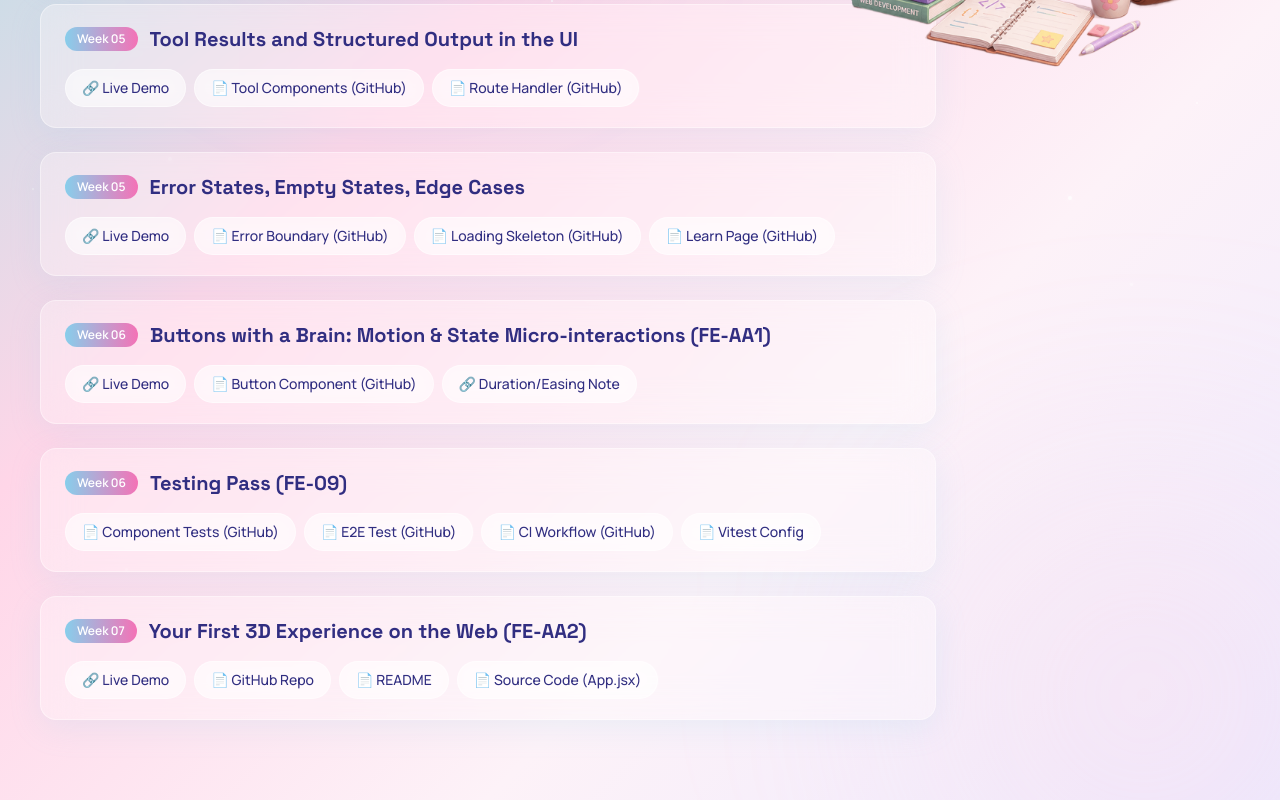
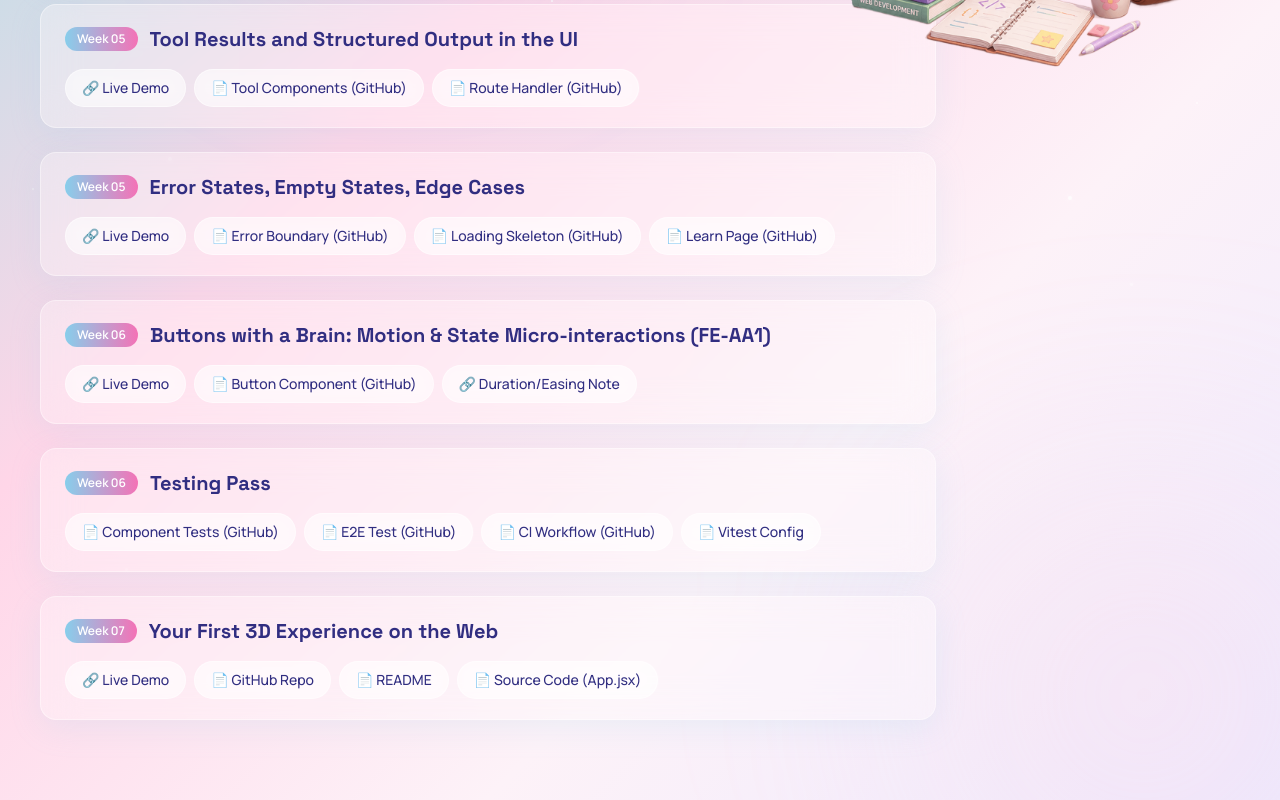
Before and after one commit to Sawaira-Fareed/flyrank-capstone, a Next.js app: page /assignments in a window 1280 px wide. Shown: the part 1100-1900 px from the top of the page. Built offline with nearby package versions, Linux system fonts and the light colour scheme.

Commit message:
update : Week 07 assignment added !

```diff
--- a/src/app/assignments/page.tsx
+++ b/src/app/assignments/page.tsx
@@ -84,7 +84,7 @@ const assignments = [
 },
 {
   week: "Week 06",
-  title: "Testing Pass (FE-09)",
+  title: "Testing Pass ",
   links: [
     { label: "Component Tests (GitHub)", url: "https://github.com/Sawaira-Fareed/flyrank-capstone/tree/main/tests" },
     { label: "E2E Test (GitHub)", url: "https://github.com/Sawaira-Fareed/flyrank-capstone/blob/main/e2e/primary-flow.spec.ts" },
@@ -94,7 +94,7 @@ const assignments = [
 },
 {
   week: "Week 07",
-  title: "Your First 3D Experience on the Web (FE-AA2)",
+  title: "Your First 3D Experience on the Web ",
   links: [
     { label: "Live Demo", url: "https://dragon-relic-3d.vercel.app/" },
     { label: "GitHub Repo", url: "https://github.com/Sawaira-Fareed/dragon-relic-3d" },
```
